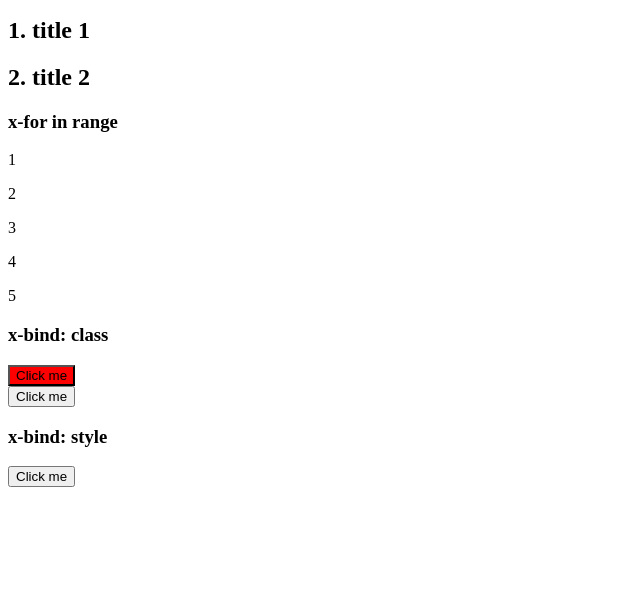
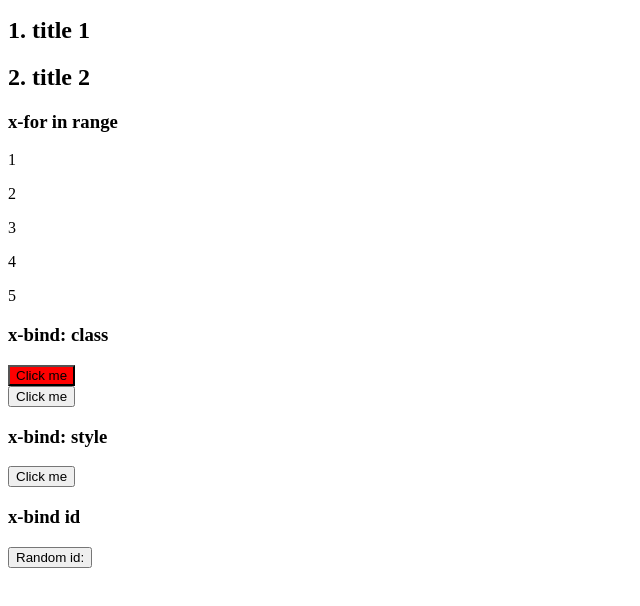
Before and after one commit to SantosReis/alpinejs-course, a plain HTML site: page basics/index.html in a window 1280 px wide. Shown: the part 1215-1821 px from the top of the page, without its empty margins (0-640 px from the left). Drawn offline with nearby package versions, Linux system fonts and the light colour scheme; no server answers.

Commit message:
x-bind id

```diff
--- a/basics/index.html
+++ b/basics/index.html
@@ -197,6 +197,12 @@
       </button>
     </div>
 
+    <!-- x-bind id -->
+    <h3>x-bind id</h3>
+    <button x-data="{id: ''}" x-bind:id="id" @click="id = Math.round(Math.random() * 10000)">
+      Random id: <span x-text="id"></span>
+    </button>
+
     <div style="height: 500px"></div>
   </body>
 </html>
```
